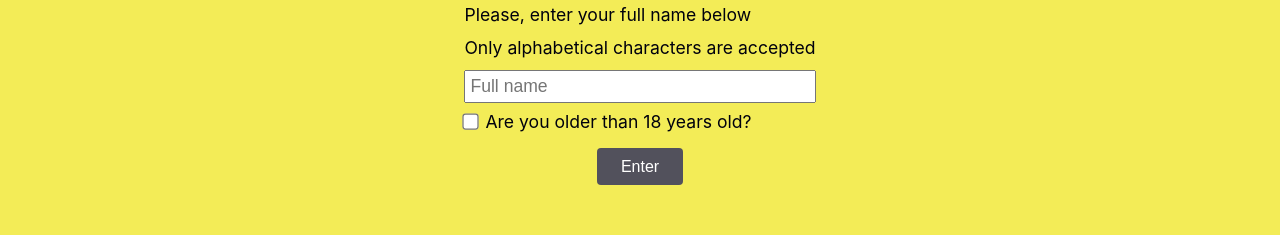
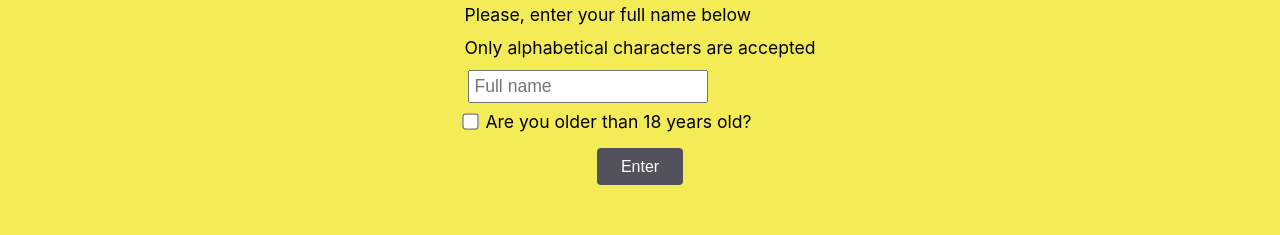
Before and after one commit to BrenoMaia98/BEES-project, a React (Create React App) app: page / in a window 1280 px wide. Shown: the part 312-547 px from the top of the page. Built offline with nearby package versions, Linux system fonts and the light colour scheme; the HTML template or start-up script is replaced by a standard one.

Commit message:
Refactor: creating a separate component to Home Form, for easy component testing

```diff
--- a/src/pages/Home/Home.tsx
+++ b/src/pages/Home/Home.tsx
@@ -1,81 +1,24 @@
-import React, { useState } from 'react';
+import React from 'react';
 import { useNavigate } from 'react-router-dom';
 
 import { RouteNames } from 'routes/RoutesUtils';
-import Button, { ButtonProps } from 'components/Button/Button';
 
 import { BeeSrcImg } from 'assets/imgs';
 import { useGlobalContext } from 'global/GlobalContext';
 import { Switch } from 'components/Switch/Switch';
-import {
-  Container,
-  Title,
-  HomeForm,
-  LoginsContainer,
-  BeeImg,
-} from './styles.Home';
-
-const fullNameRegex = new RegExp(
-  /([A-Za-z]{3,})+(\s[(A-Za-z)]{2,})*(\s[(A-Za-z)]{3,})+/
-);
+import { Container, Title, LoginsContainer, BeeImg } from './styles.Home';
+import { HomeForm } from './components/HomeForm/HomeForm';
 
 const Home: React.FC = () => {
   const navigate = useNavigate();
   const { toggleTheme } = useGlobalContext();
-
-  const [olderThatEigtheen, setOlderThatEigtheen] = useState(false);
-  const [nameValue, setNameValue] = useState('');
-  const [error, setError] = useState({
-    name: '',
-    age: '',
-  });
   const { setUserName } = useGlobalContext();
 
-  const checkFullName = () => fullNameRegex.test(nameValue);
-
-  const validateForm = () => {
-    const err = {
-      name: '',
-      age: '',
-    };
-    err.age = (!olderThatEigtheen && `You must be over 18!`) || '';
-    err.name =
-      (!checkFullName() && `You must enter your full name properly!`) || '';
-
-    if (err.name || err.age) throw new Error(JSON.stringify(err));
+  const onSubmitForm = (nameValue: string) => {
+    setUserName(nameValue);
+    navigate(RouteNames.breweries, { replace: true });
   };
 
-  const handleEnter: ButtonProps['onClick'] = (event) => {
-    try {
-      event.preventDefault();
-      validateForm();
-      setUserName(nameValue);
-      navigate(RouteNames.breweries, { replace: true }); // replace prevents the user to logout accidentally
-    } catch ({ message }) {
-      setError(
-        JSON.parse(message as string) || {
-          name: '',
-          age: '',
-        }
-      );
-    }
-  };
-
-  const handleChangeInput: React.ChangeEventHandler<HTMLInputElement> = (e) => {
-    // prevent user to type non-alphabetical values
-    const newValue = e.target.value.replace(/[^A-Za-z\s]/, '');
-    if (newValue !== nameValue) {
-      setError({
-        name: '',
-        age: '',
-      });
-    }
-    setNameValue(newValue);
-  };
-
-  const toggleCheckBox = () => {
-    setOlderThatEigtheen((value) => !value);
-  };
   return (
     <Container>
       <div className="toggle-theme-switch">
@@ -85,34 +28,7 @@ const Home: React.FC = () => {
       <LoginsContainer>
         <p>Please, enter your full name below</p>
         <p>Only alphabetical characters are accepted</p>
-        <HomeForm>
-          <input
-            type="text"
-            name="full-name"
-            placeholder="Full name"
-            id="name-input"
-            value={nameValue}
-            onChange={handleChangeInput}
-          />
-          <span className="error">{error.name}</span>
-          <div className="div-checkbox">
-            <input
-              type="checkbox"
-              checked={olderThatEigtheen}
-              onChange={toggleCheckBox}
-            />
-            <p>Are you older than 18 years old?</p>
-          </div>
-          <span className="error">{error.age}</span>
-          <div className="div-submit-button">
-            <Button
-              onClick={handleEnter}
-              title="Enter"
-              type="submit"
-              id="button-submit"
-            />
-          </div>
-        </HomeForm>
+        <HomeForm onSubmit={onSubmitForm} />
       </LoginsContainer>
       <BeeImg src={BeeSrcImg} />
     </Container>
--- /dev/null
+++ b/src/pages/Home/components/HomeForm/HomeForm.tsx
@@ -0,0 +1,99 @@
+import React, { useState } from 'react';
+import Button, { ButtonProps } from 'components/Button/Button';
+import InputText from 'components/InputText/InputText';
+import { Form } from './styles.HomeForm';
+
+const fullNameRegex = new RegExp(
+  /([A-Za-z]{3,})+(\s[(A-Za-z)]{2,})*(\s[(A-Za-z)]{3,})+/
+);
+
+type HomeFormProps = {
+  onSubmit: (name: string) => void;
+};
+
+export const HomeForm: React.FC<HomeFormProps> = ({ onSubmit }) => {
+  const [olderThatEigtheen, setOlderThatEigtheen] = useState(false);
+  const [nameValue, setNameValue] = useState('');
+  const [error, setError] = useState({
+    name: '',
+    age: '',
+  });
+
+  const checkFullName = () => fullNameRegex.test(nameValue);
+
+  const validateForm = () => {
+    const err = {
+      name: '',
+      age: '',
+    };
+    err.age = (!olderThatEigtheen && `You must be over 18!`) || '';
+    err.name =
+      (!checkFullName() && `You must enter your full name properly!`) || '';
+
+    if (err.name || err.age) throw new Error(JSON.stringify(err));
+  };
+
+  const handleEnter: ButtonProps['onClick'] = (event) => {
+    try {
+      event.preventDefault();
+      validateForm();
+      onSubmit(nameValue);
+    } catch ({ message }) {
+      setError(
+        JSON.parse(message as string) || {
+          name: '',
+          age: '',
+        }
+      );
+    }
+  };
+
+  const handleChangeInput: React.ChangeEventHandler<HTMLInputElement> = (e) => {
+    // prevent user to type non-alphabetical values
+    const newValue = e.target.value.replace(/[^A-Za-z\s]/, '');
+    if (newValue !== nameValue) {
+      setError({
+        name: '',
+        age: '',
+      });
+    }
+    setNameValue(newValue);
+  };
+
+  const toggleCheckBox = () => {
+    setOlderThatEigtheen((value) => !value);
+  };
+  return (
+    <Form>
+      <InputText
+        customOnChangeMask={/[^A-Za-z\s]/g}
+        data-testid="name-input"
+        placeholder="Full name"
+        name="full-name"
+        id="name-input"
+        value={nameValue}
+        onChange={handleChangeInput}
+      />
+      <span className="error">{error.name}</span>
+      <div className="div-checkbox">
+        <input
+          data-testid="age-checkbox"
+          type="checkbox"
+          checked={olderThatEigtheen}
+          onChange={toggleCheckBox}
+        />
+        <p>Are you older than 18 years old?</p>
+      </div>
+      <span className="error">{error.age}</span>
+      <div className="div-submit-button">
+        <Button
+          data-testid="submit-button"
+          onClick={handleEnter}
+          title="Enter"
+          type="submit"
+          id="button-submit"
+        />
+      </div>
+    </Form>
+  );
+};
--- /dev/null
+++ b/src/pages/Home/components/HomeForm/styles.HomeForm.ts
@@ -0,0 +1,39 @@
+import styled from 'styled-components';
+
+export const Form = styled.form`
+  .div-checkbox {
+    margin-top: 0.5rem;
+    display: flex;
+    align-items: center;
+    p {
+      margin: 0px;
+    }
+  }
+
+  .error {
+    display: block;
+
+    font-size: 0.8em;
+    font-weight: bold;
+    color: red;
+
+    margin-top: 0.05rem;
+  }
+
+  input[type='text'] {
+    width: 100%;
+    padding: 0.25rem;
+    color: ${({ theme }) => theme.font.primaryBg};
+  }
+  input[type='checkbox'] {
+    transform: scale(1.25);
+    margin-right: 0.5rem;
+  }
+
+  .div-submit-button {
+    display: flex;
+    justify-content: center;
+    width: 100%;
+    margin-top: 1rem;
+  }
+`;
--- a/src/pages/Home/styles.Home.ts
+++ b/src/pages/Home/styles.Home.ts
@@ -27,44 +27,6 @@ export const LoginsContainer = styled.div`
   }
 `;
 
-export const HomeForm = styled.form`
-  .div-checkbox {
-    margin-top: 0.5rem;
-    display: flex;
-    align-items: center;
-    p {
-      margin: 0px;
-    }
-  }
-
-  .error {
-    display: block;
-
-    font-size: 0.8em;
-    font-weight: bold;
-    color: red;
-
-    margin-top: 0.05rem;
-  }
-
-  input[type='text'] {
-    width: 100%;
-    padding: 0.25rem;
-    color: ${({ theme }) => theme.font.primaryBg};
-  }
-  input[type='checkbox'] {
-    transform: scale(1.25);
-    margin-right: 0.5rem;
-  }
-
-  .div-submit-button {
-    display: flex;
-    justify-content: center;
-    width: 100%;
-    margin-top: 1rem;
-  }
-`;
-
 export const Title = styled.h1`
   color: ${({ theme }) => theme.font.primaryBg};
   position: absolute;
```
